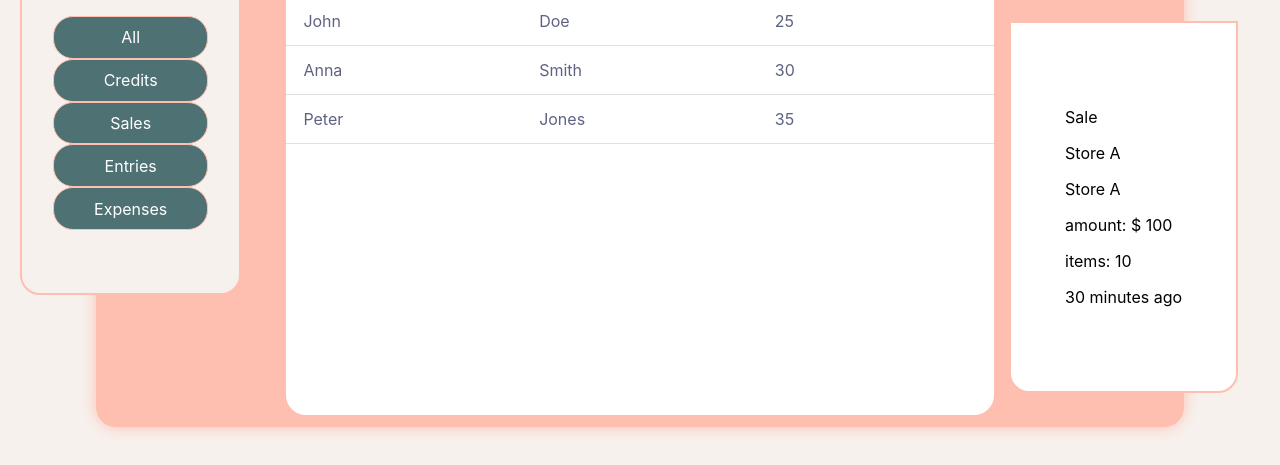
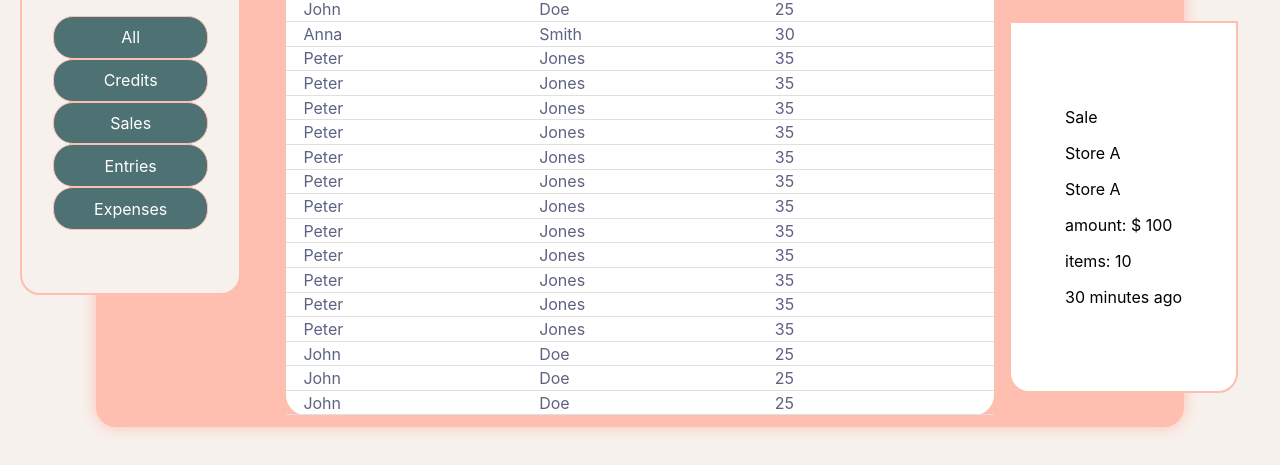
Before and after one commit to GedeonTS/counting-board, a React (Create React App) app: page / in a window 1280 px wide. Shown: the part 313-778 px from the top of the page. Built offline with nearby package versions, Linux system fonts and the light colour scheme.

Commit message:
Add dummy data to the table

```diff
--- a/src/components/Table.js
+++ b/src/components/Table.js
@@ -27,6 +27,78 @@ function Table() {
                     <td className='table-cell'>Jones</td>
                     <td className='table-cell'>35</td>
                 </tr>
+                <tr className='table-row'>
+                    <td className='table-cell'>Peter</td>
+                    <td className='table-cell'>Jones</td>
+                    <td className='table-cell'>35</td>
+                </tr>
+                <tr className='table-row'>
+                    <td className='table-cell'>Peter</td>
+                    <td className='table-cell'>Jones</td>
+                    <td className='table-cell'>35</td>
+                </tr>
+                <tr className='table-row'>
+                    <td className='table-cell'>Peter</td>
+                    <td className='table-cell'>Jones</td>
+                    <td className='table-cell'>35</td>
+                </tr>
+                <tr className='table-row'>
+                    <td className='table-cell'>Peter</td>
+                    <td className='table-cell'>Jones</td>
+                    <td className='table-cell'>35</td>
+                </tr>
+                <tr className='table-row'>
+                    <td className='table-cell'>Peter</td>
+                    <td className='table-cell'>Jones</td>
+                    <td className='table-cell'>35</td>
+                </tr>
+                <tr className='table-row'>
+                    <td className='table-cell'>Peter</td>
+                    <td className='table-cell'>Jones</td>
+                    <td className='table-cell'>35</td>
+                </tr>
+                <tr className='table-row'>
+                    <td className='table-cell'>Peter</td>
+                    <td className='table-cell'>Jones</td>
+                    <td className='table-cell'>35</td>
+                </tr>
+                <tr className='table-row'>
+                    <td className='table-cell'>Peter</td>
+                    <td className='table-cell'>Jones</td>
+                    <td className='table-cell'>35</td>
+                </tr>
+                <tr className='table-row'>
+                    <td className='table-cell'>Peter</td>
+                    <td className='table-cell'>Jones</td>
+                    <td className='table-cell'>35</td>
+                </tr>
+                <tr className='table-row'>
+                    <td className='table-cell'>Peter</td>
+                    <td className='table-cell'>Jones</td>
+                    <td className='table-cell'>35</td>
+                </tr>
+                <tr className='table-row'>
+                    <td className='table-cell'>Peter</td>
+                    <td className='table-cell'>Jones</td>
+                    <td className='table-cell'>35</td>
+                </tr>
+                <tr className='table-row'>
+                    <td className='table-cell'>John</td>
+                    <td className='table-cell'>Doe</td>
+                    <td className='table-cell'>25</td>
+                </tr>
+
+                <tr className='table-row'>
+                    <td className='table-cell'>John</td>
+                    <td className='table-cell'>Doe</td>
+                    <td className='table-cell'>25</td>
+                </tr>
+
+                <tr className='table-row'>
+                    <td className='table-cell'>John</td>
+                    <td className='table-cell'>Doe</td>
+                    <td className='table-cell'>25</td>
+                </tr>
             </tbody>
         </table>
     )
```
Lines whose indentation alone changed are shown as unchanged.
